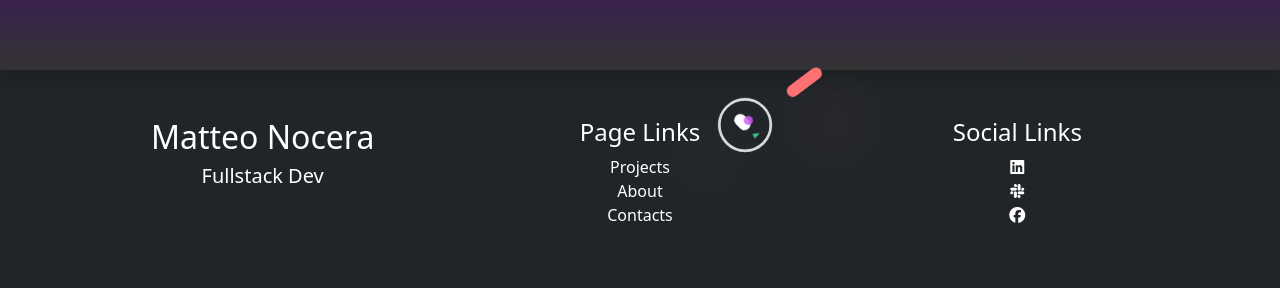
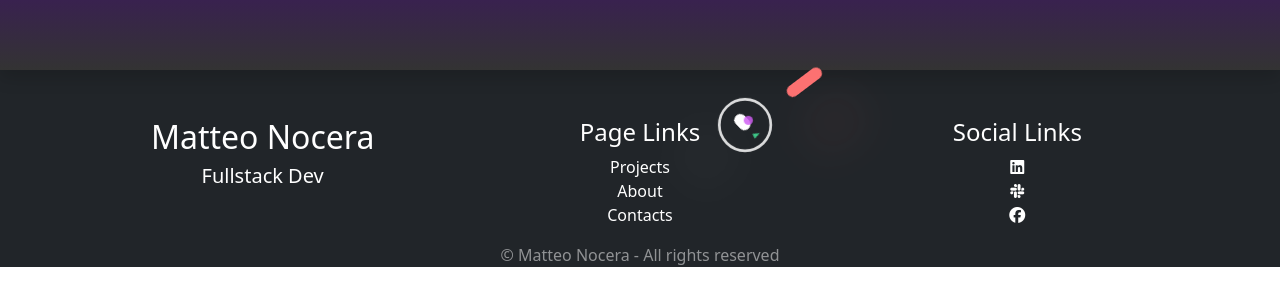
Before and after one commit to MatteoNocera/vite-boolfolio, a Vue app: page / in a window 1280 px wide. Shown: the part 1106-1394 px from the top of the page. After the commit the page ends 1373 px from the top, so only its background shows below. Built offline with nearby package versions, Linux system fonts and the light colour scheme; no server answers.

Commit message:
add copyrights

```diff
--- a/src/components/Footer.vue
+++ b/src/components/Footer.vue
@@ -29,7 +29,7 @@ export default {
 
 
     </div>
-    <footer class="bg-dark p-5 text-white">
+    <footer class="bg-dark pt-5 px-5 text-white">
         <div class="container">
             <div class="row row-cols-1 row-cols-md-3 g-3 justify-content-center">
                 <!--  Logo -->
@@ -75,6 +75,9 @@ export default {
                         </li>
                     </ul>
                 </div>
+            </div>
+            <div class="text-center text-white-50">
+                &copy; Matteo Nocera - All rights reserved
             </div>
         </div>
 
```
